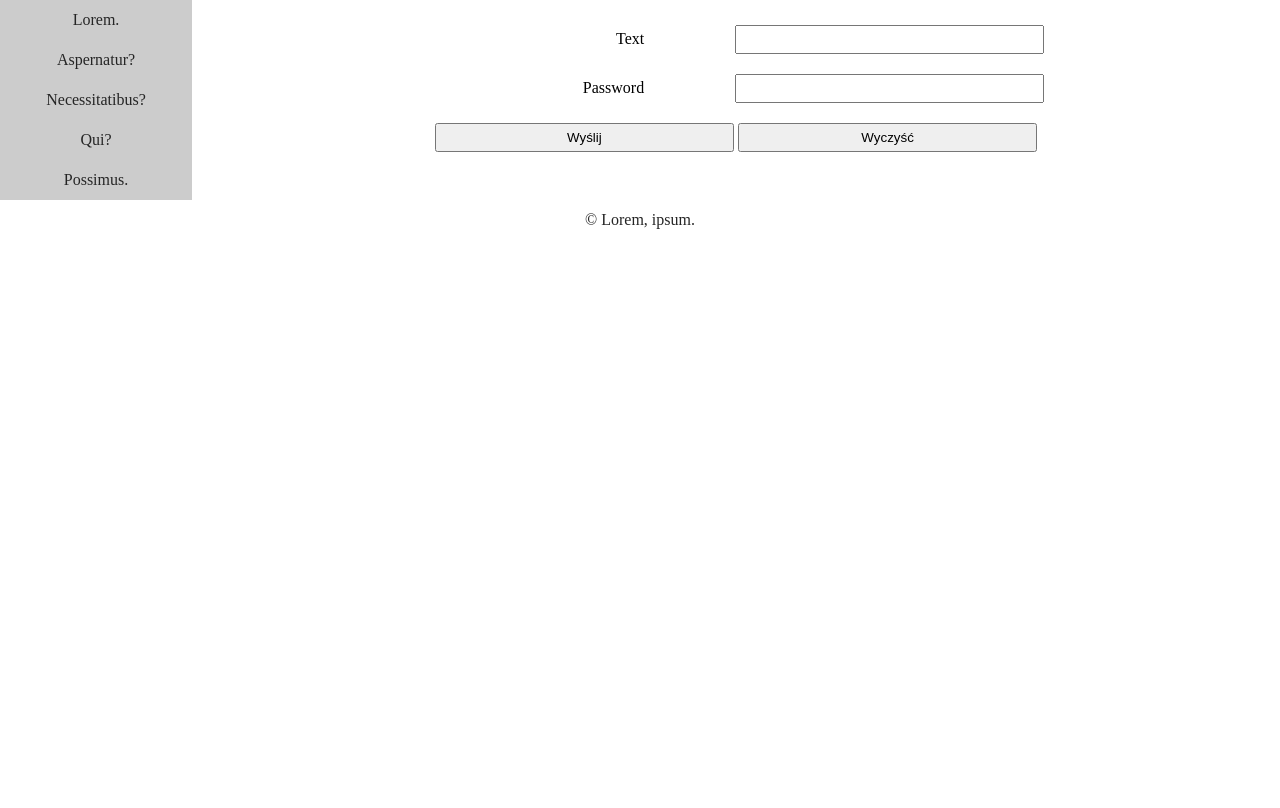
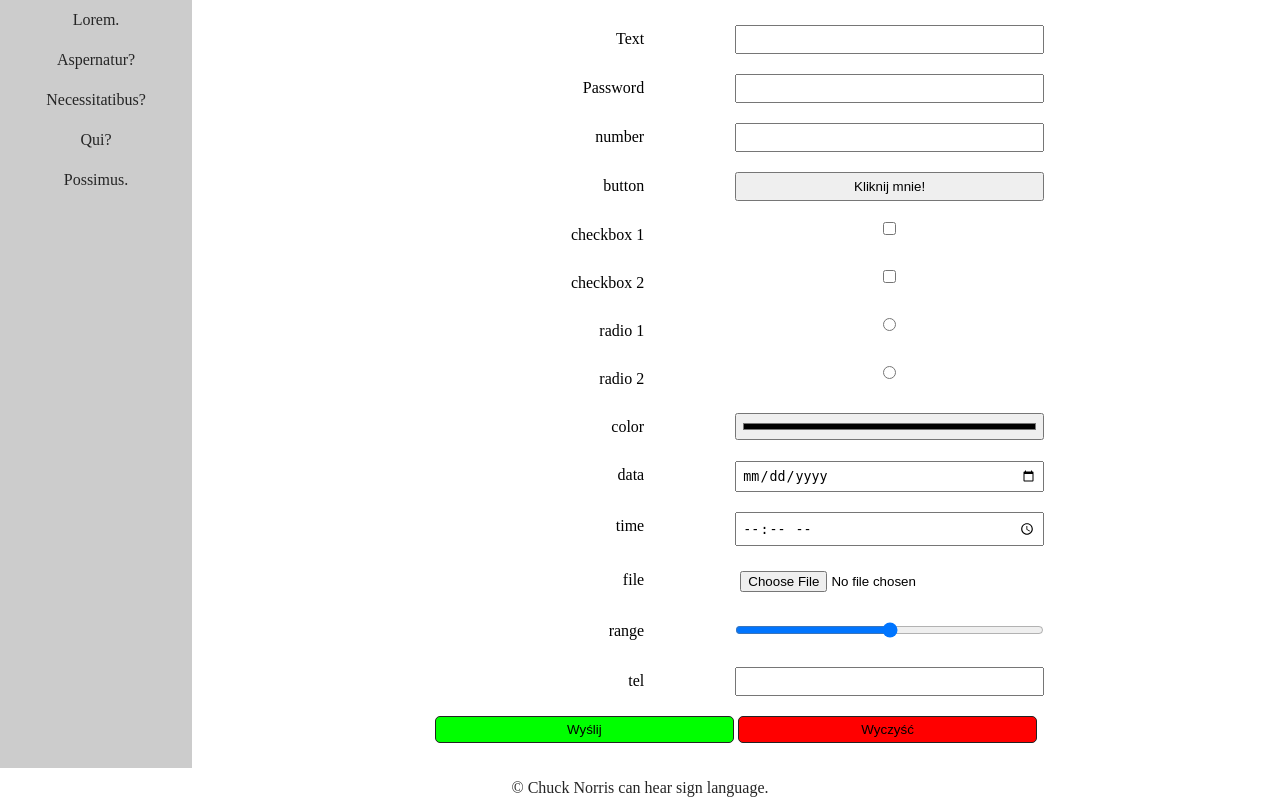
Before and after one commit to minigun20050/testrepo, a PHP site: page / in a window 1280 px wide. Shown: the part 120-928 px from the top of the page. Before the commit the page ends 349 px from the top, so only its background shows below. Run offline with PHP 8.4, Linux system fonts and the light colour scheme.

Commit message:
Add files via upload

```diff
--- a/index.html
+++ b/index.html
@@ -47,6 +47,102 @@
                         <input type="password" name="pole-2" id="pole-2">
                     </div>
                 </div>
+                <div class="form-field">
+                    <div class="form-label">
+                        <label for="pole-3">number</label>
+                    </div>
+                    <div class="form-input">
+                        <input type="number" name="pole-3" id="pole-3">
+                    </div>
+                </div>
+                <div class="form-field">
+                    <div class="form-label">
+                        <label for="pole-4">button</label>
+                    </div>
+                    <div class="form-input">
+                        <input type="button" name="pole-4" id="pole-4" value="Kliknij mnie!">
+                    </div>
+                </div>
+                <div class="form-field">
+                    <div class="form-label">
+                        <label for="pole-5-1">checkbox 1</label>
+                    </div>
+                    <div class="form-input">
+                        <input type="checkbox" name="pole-5-1" id="pole-5-1" value="Kliknij mnie!">
+                    </div>
+                </div>
+                <div class="form-field">
+                    <div class="form-label">
+                        <label for="pole-5-2">checkbox 2</label>
+                    </div>
+                    <div class="form-input">
+                        <input type="checkbox" name="pole-5-2" id="pole-5-2" value="checkbox 2">
+                    </div>
+                </div>
+                <div class="form-field">
+                    <div class="form-label">
+                        <label for="pole-6-1">radio 1</label>
+                    </div>
+                    <div class="form-input">
+                        <input type="radio" name="pole-6" id="pole-6-1" value="radio-1">
+                    </div>
+                </div>
+                <div class="form-field">
+                    <div class="form-label">
+                        <label for="pole-6-2">radio 2</label>
+                    </div>
+                    <div class="form-input">
+                        <input type="radio" name="pole-6" id="pole-6-2" value="radio-2">
+                    </div>
+                </div>
+                <div class="form-field">
+                    <div class="form-label">
+                        <label for="pole-7">color</label>
+                    </div>
+                    <div class="form-input">
+                        <input type="color" name="pole-7" id="pole-7">
+                    </div>
+                </div>
+                <div class="form-field">
+                    <div class="form-label">
+                        <label for="pole-8">data</label>
+                    </div>
+                    <div class="form-input">
+                        <input type="date" name="pole-8" id="pole-8">
+                    </div>
+                </div>
+                <div class="form-field">
+                    <div class="form-label">
+                        <label for="pole-9">time</label>
+                    </div>
+                    <div class="form-input">
+                        <input type="time" name="pole-9" id="pole-9">
+                    </div>
+                </div>
+                <div class="form-field">
+                    <div class="form-label">
+                        <label for="pole-10">file</label>
+                    </div>
+                    <div class="form-input">
+                        <input type="file" name="pole-10" id="pole-10">
+                    </div>
+                </div>
+                <div class="form-field">
+                    <div class="form-label">
+                        <label for="pole-11">range</label>
+                    </div>
+                    <div class="form-input">
+                        <input type="range" name="pole-11" id="pole-11">
+                    </div>
+                </div>
+                <div class="form-field">
+                    <div class="form-label">
+                        <label for="pole-12">tel</label>
+                    </div>
+                    <div class="form-input">
+                        <input type="tel" name="pole-12" id="pole-12" pattern="[0-9]{3} [0-9]{3} [0-9]{3}">
+                    </div>
+                </div>
                 <div class="form-buttons">
                     <input type="submit" value="Wyślij">
                     <input type="reset" value="Wyczyść">
@@ -55,7 +151,7 @@
         </article>
     </main>
     <footer>
-        &copy; Lorem, ipsum.
+        &copy; Chuck Norris can hear sign language.
     </footer>
 </body>
 </html>
--- a/style.css
+++ b/style.css
@@ -101,4 +101,12 @@ main > article > form > .form-buttons {
 main > article > form .form-buttons > input {
     padding: 5px;
     width: 40%;
+    border: 1px solid #222;
+    border-radius: 5px;
 }
+main > article > form .form-buttons > input[type=submit] {
+    background-color: #0f0;
+}
+main > article > form .form-buttons > input[type=reset] {
+    background-color: #f00;
+}
```
